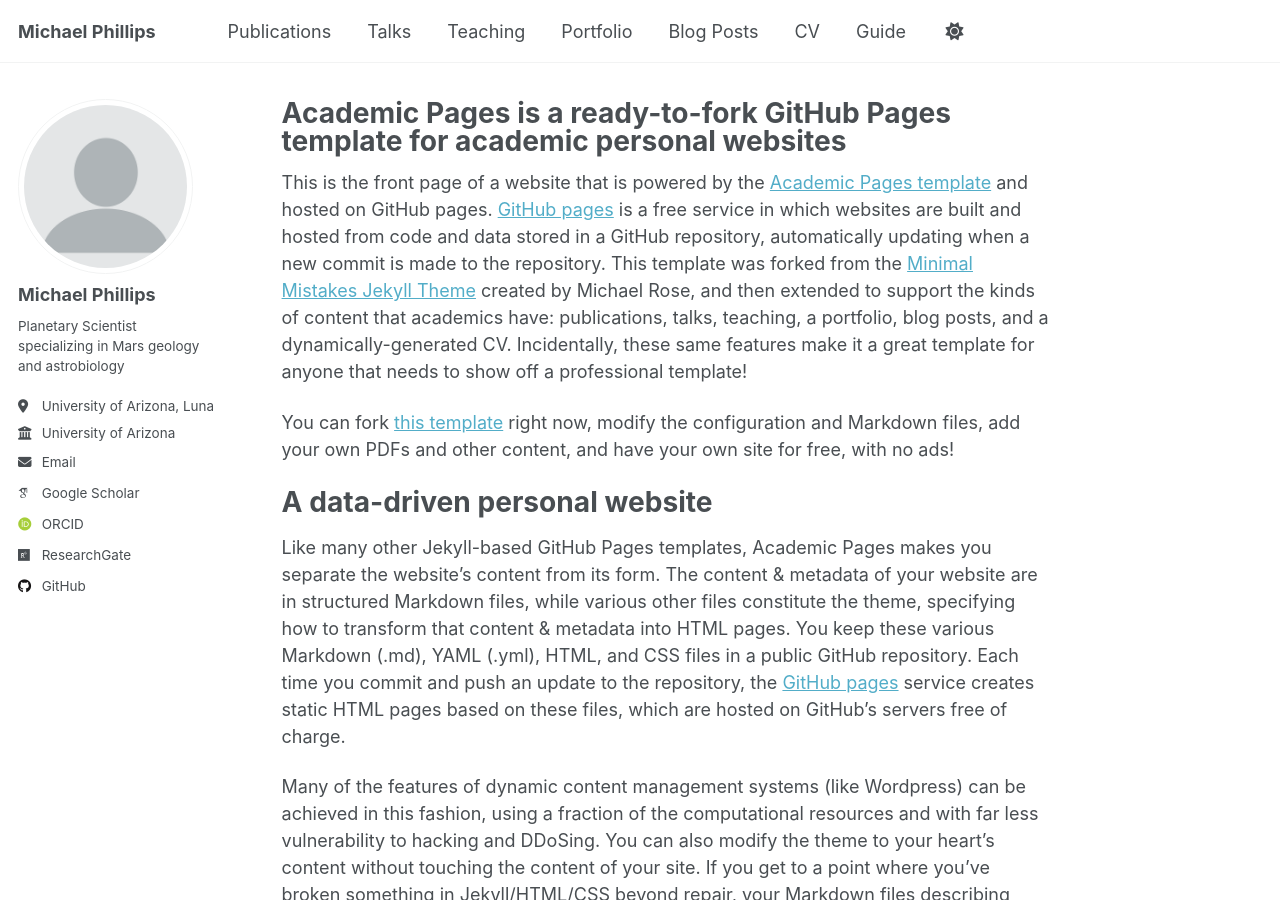
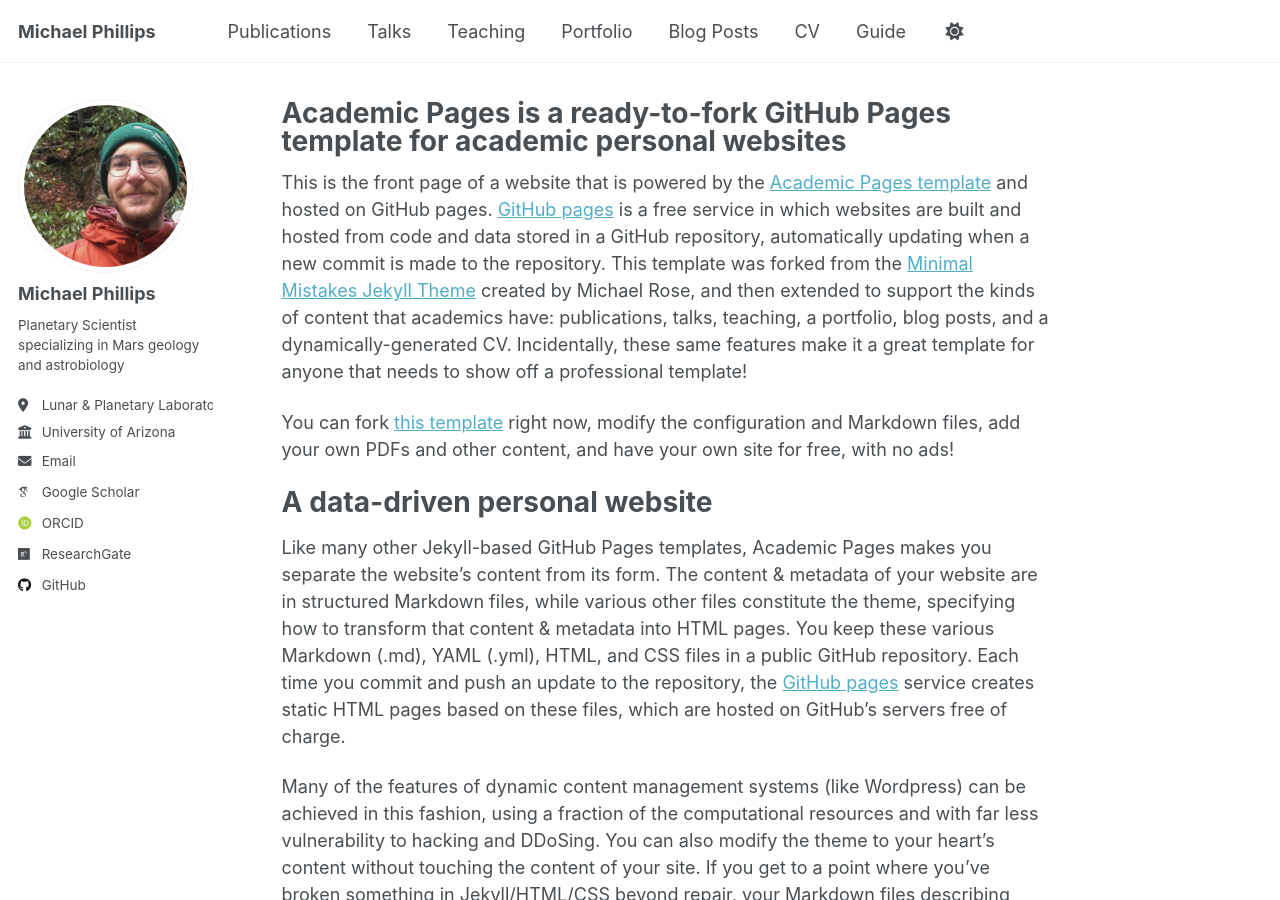
Before and after one commit to Michael-S-Phillips/michael-s-phillips.github.io, a Jekyll site: the page built from _pages/about.md, in a window 1280 px wide and 900 px high. Built offline with Jekyll 4.4.1, drawn with Linux system fonts in a browser that asks for light colours; some web fonts are replaced; a script that is not in the unit is left out.

Commit message:
updated profile pic

```diff
--- a/_config.yml
+++ b/_config.yml
@@ -22,10 +22,10 @@
 #               Additional customization can be done by editing /_includes/author-profile.html
 author:
   # Biographic information
-  avatar           : "profile.png"
+  avatar           : "profile.jpg"
   name             : "Michael Phillips"
   bio              : "Planetary Scientist specializing in Mars geology and astrobiology"
-  location         : "University of Arizona, Lunar & Planetary Laboratory"
+  location         : "Lunar & Planetary Laboratory"
   employer         : "University of Arizona"
   uri              : # URL
   email            : "phillipsm@arizona.edu"
```
Also changed, not shown: images/profile.jpg (added), images/profile.png (deleted), 1 other file.
